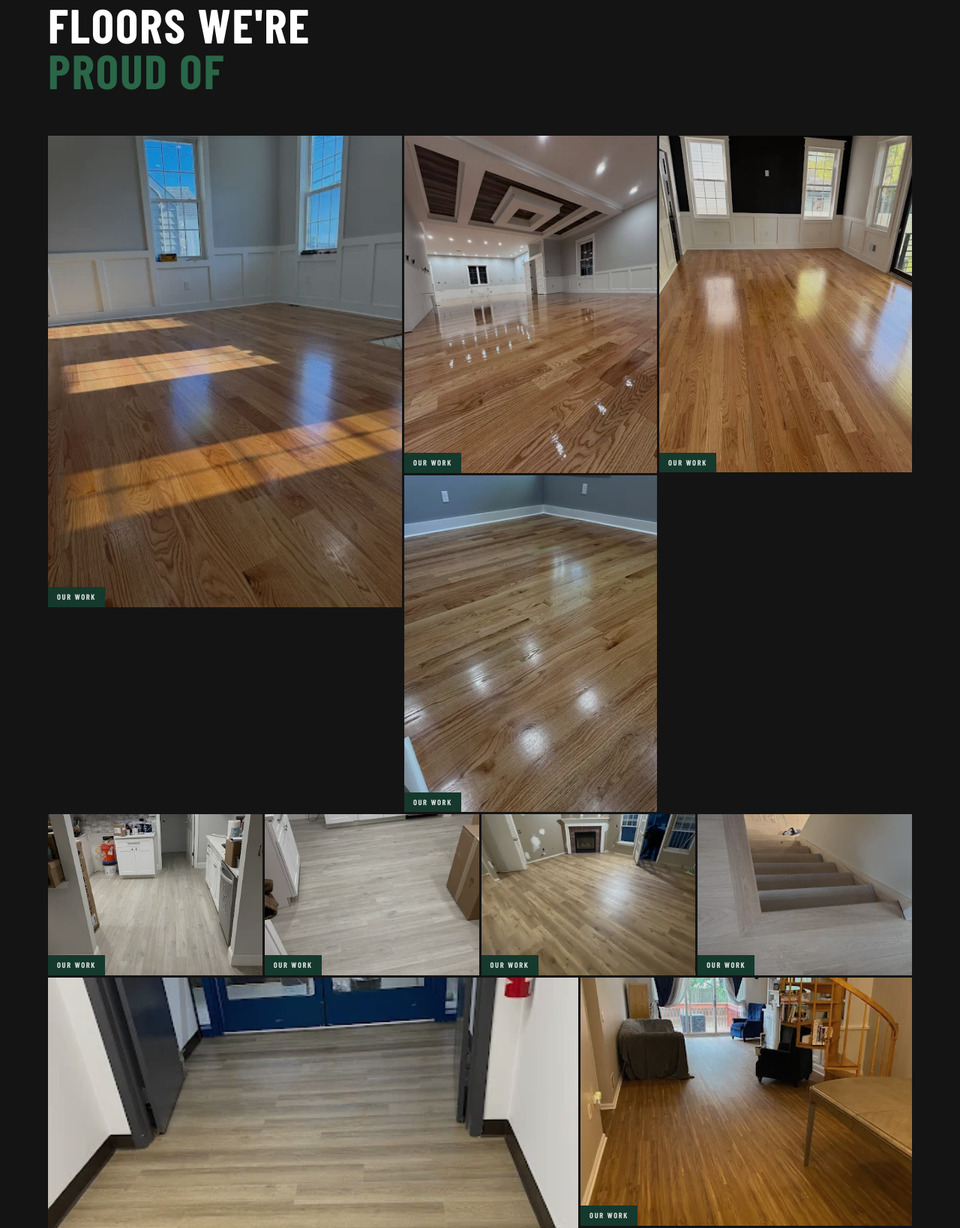
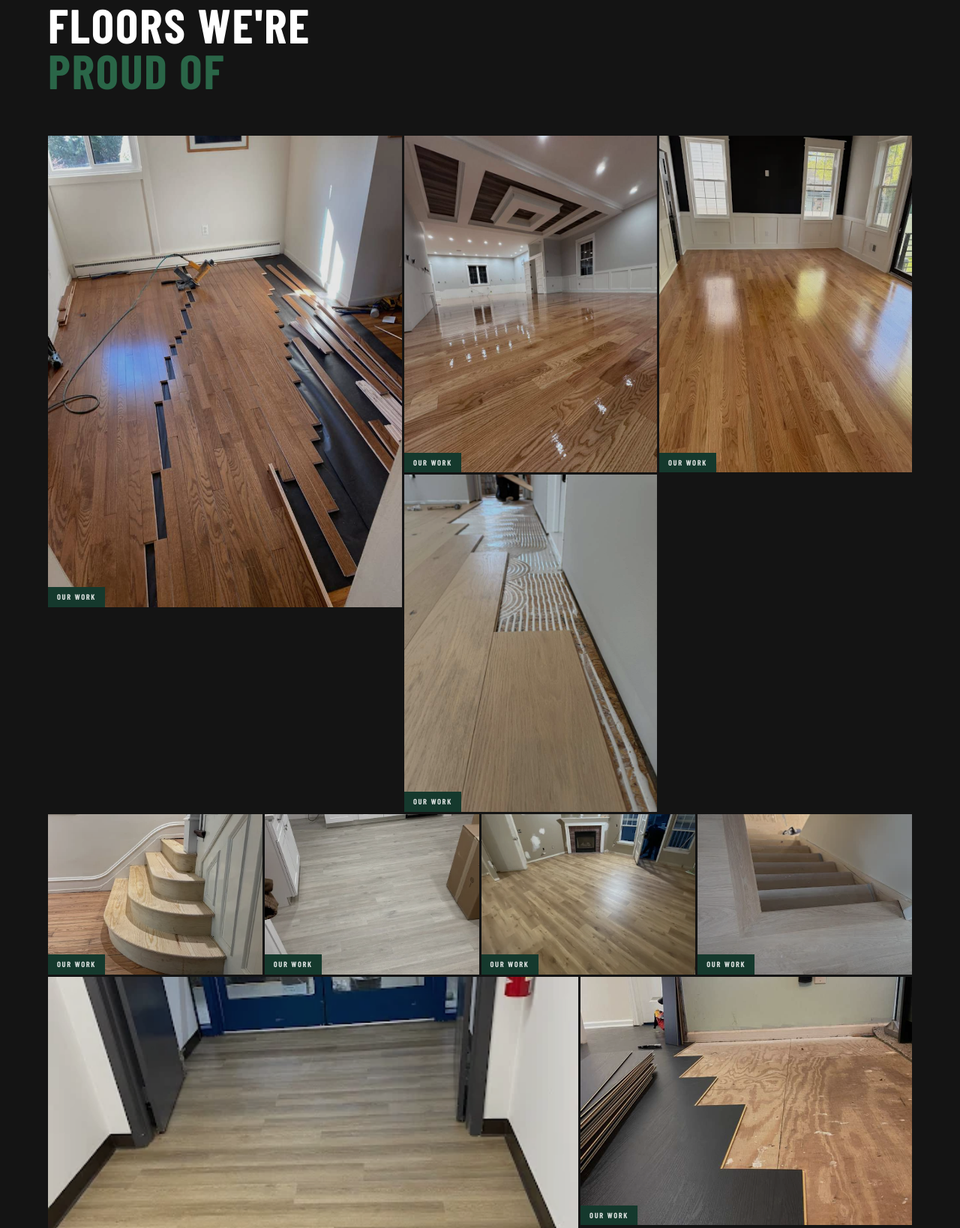
Before and after one commit to dev-viniSilva/nuplank-flooring, a plain HTML site: page index.html in a window 1280 px wide. Shown: the part 3546-5184 px from the top of the page at 75% size. Drawn offline with nearby package versions, Linux system fonts and the light colour scheme.

Commit message:
fix images

```diff
--- a/index.html
+++ b/index.html
@@ -285,7 +285,7 @@
       <div class="gallery__grid">
         <div class="gallery__row gallery__row--feature">
           <div class="gallery__item gallery__item--tall reveal">
-            <img src="img/14.webp" alt="Hardwood living room installation" loading="lazy" />
+            <img src="img/24.jpeg" alt="Hardwood living room installation" loading="lazy" />
             <div class="gallery__label">Our work</div>
           </div>
           <div class="gallery__col">
@@ -294,7 +294,7 @@
               <div class="gallery__label">Our work</div>
             </div>
             <div class="gallery__item reveal">
-              <img src="img/12.webp" alt="Refinished maple floors" loading="lazy" />
+              <img src="img/26.jpeg" alt="Refinished maple floors" loading="lazy" />
               <div class="gallery__label">Our work</div>
             </div>
           </div>
@@ -305,7 +305,7 @@
         </div>
         <div class="gallery__row gallery__row--quad">
           <div class="gallery__item reveal">
-            <img src="img/10.webp" alt="White oak flooring" loading="lazy" />
+            <img src="img/2.webp" alt="White oak flooring" loading="lazy" />
             <div class="gallery__label">Our work</div>
           </div>
           <div class="gallery__item reveal">
@@ -327,7 +327,7 @@
             <div class="gallery__label">Our work</div>
           </div>
           <div class="gallery__item reveal">
-            <img src="img/5.webp" alt="Before and after refinishing" loading="lazy" />
+            <img src="img/25.jpeg" alt="Before and after refinishing" loading="lazy" />
             <div class="gallery__label">Our work</div>
           </div>
         </div>
```
